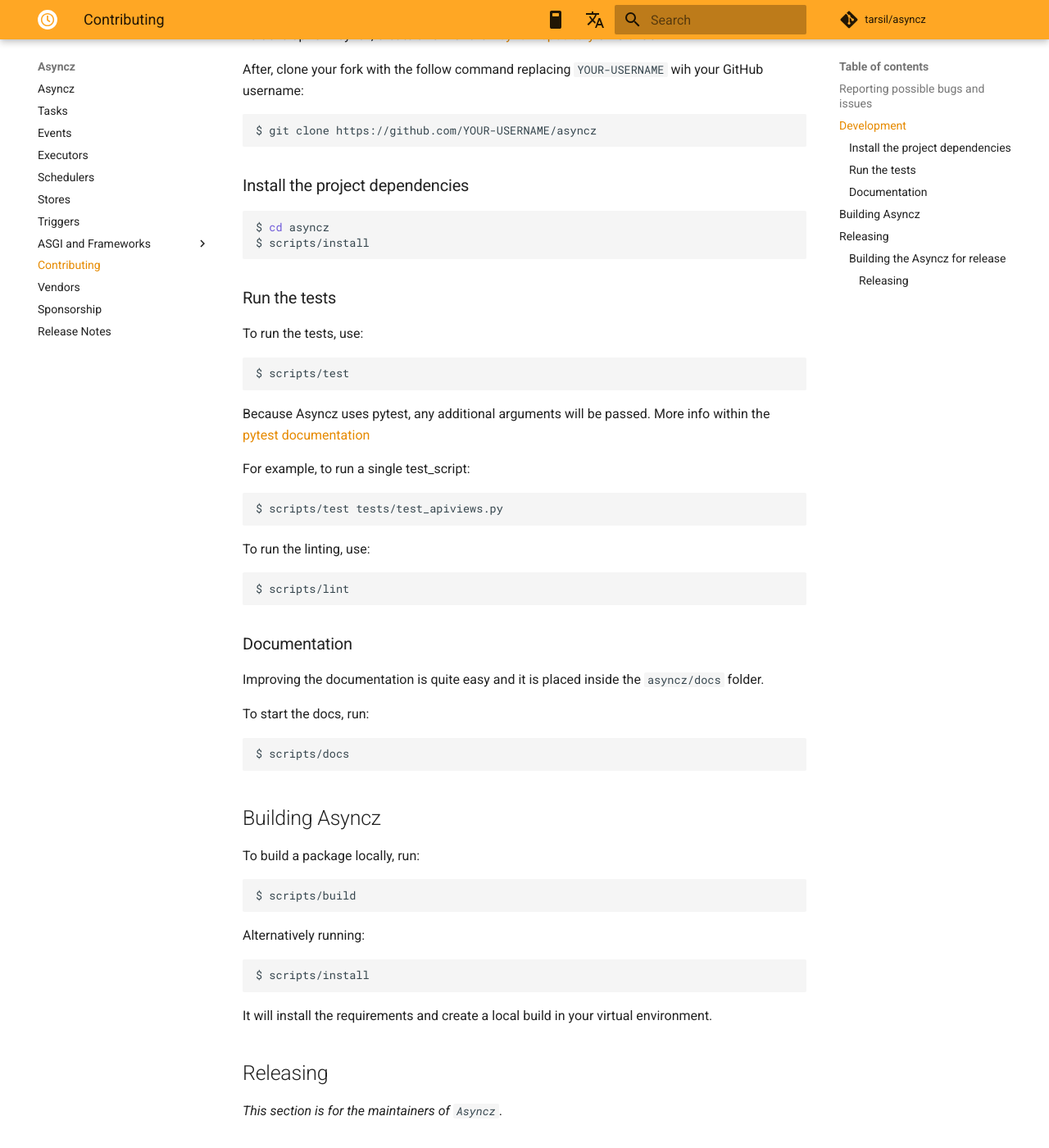
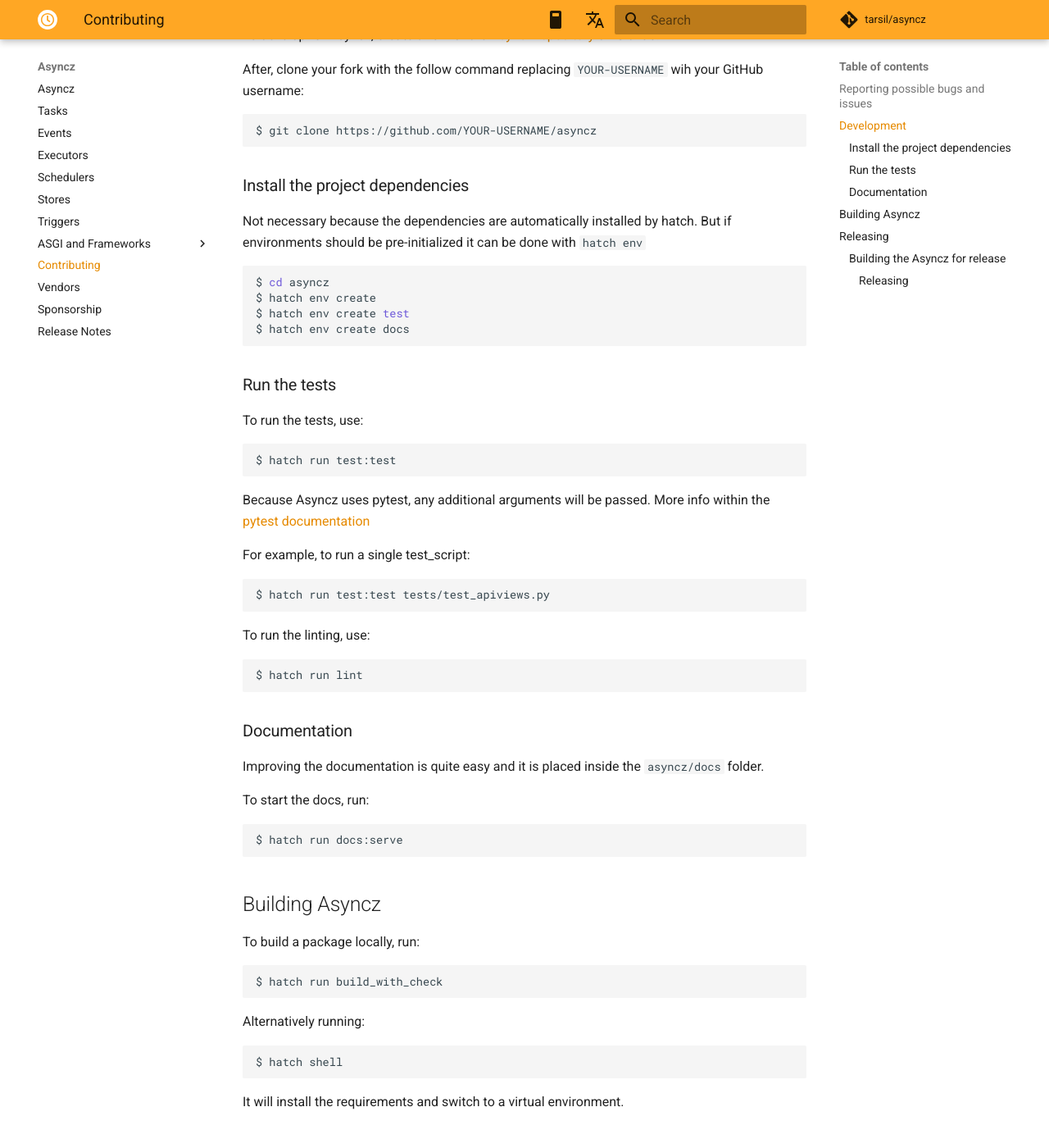
Before and after one commit to dymmond/asyncz, an MkDocs documentation site: the page built from docs/contributing.md, in a window 1280 px wide and 1400 px high, scrolled down 1163 px. Shown: the whole window at 82% size. Built offline with MkDocs 1.6.1 and Material for MkDocs 9.7.7, drawn with Linux system fonts in a browser that asks for light colours; comment, search, counter and statistics services are not loaded.

Commit message:
adapt docs, allow arguments for lint, test and coverage

````diff
--- a/docs/contributing.md
+++ b/docs/contributing.md
@@ -47,9 +47,14 @@
 
 ### Install the project dependencies
 
+Not necessary because the dependencies are automatically installed by hatch.
+But if environments should be pre-initialized it can be done with `hatch env`
+
 ```shell
 $ cd asyncz
-$ scripts/install
+$ hatch env create
+$ hatch env create test
+$ hatch env create docs
 ```
 
 ### Run the tests
@@ -57,7 +62,7 @@
 To run the tests, use:
 
 ```shell
-$ scripts/test
+$ hatch run test:test
 ```
 
 Because Asyncz uses pytest, any additional arguments will be passed. More info within the
@@ -66,13 +71,13 @@
 For example, to run a single test_script:
 
 ```shell
-$ scripts/test tests/test_apiviews.py
+$ hatch run test:test tests/test_apiviews.py
 ```
 
 To run the linting, use:
 
 ```shell
-$ scripts/lint
+$ hatch run lint
 ```
 
 ### Documentation
@@ -82,7 +87,7 @@
 To start the docs, run:
 
 ```shell
-$ scripts/docs
+$ hatch run docs:serve
 ```
 
 ## Building Asyncz
@@ -90,16 +95,17 @@
 To build a package locally, run:
 
 ```shell
-$ scripts/build
+$ hatch run build_with_check
 ```
 
 Alternatively running:
 
 ```
-$ scripts/install
+$ hatch shell
 ```
 
-It will install the requirements and create a local build in your virtual environment.
+It will install the requirements and switch to a virtual environment.
+
 
 ## Releasing
 
````
Also changed, not shown: pyproject.toml (+4 -5 lines), 1 other file.
